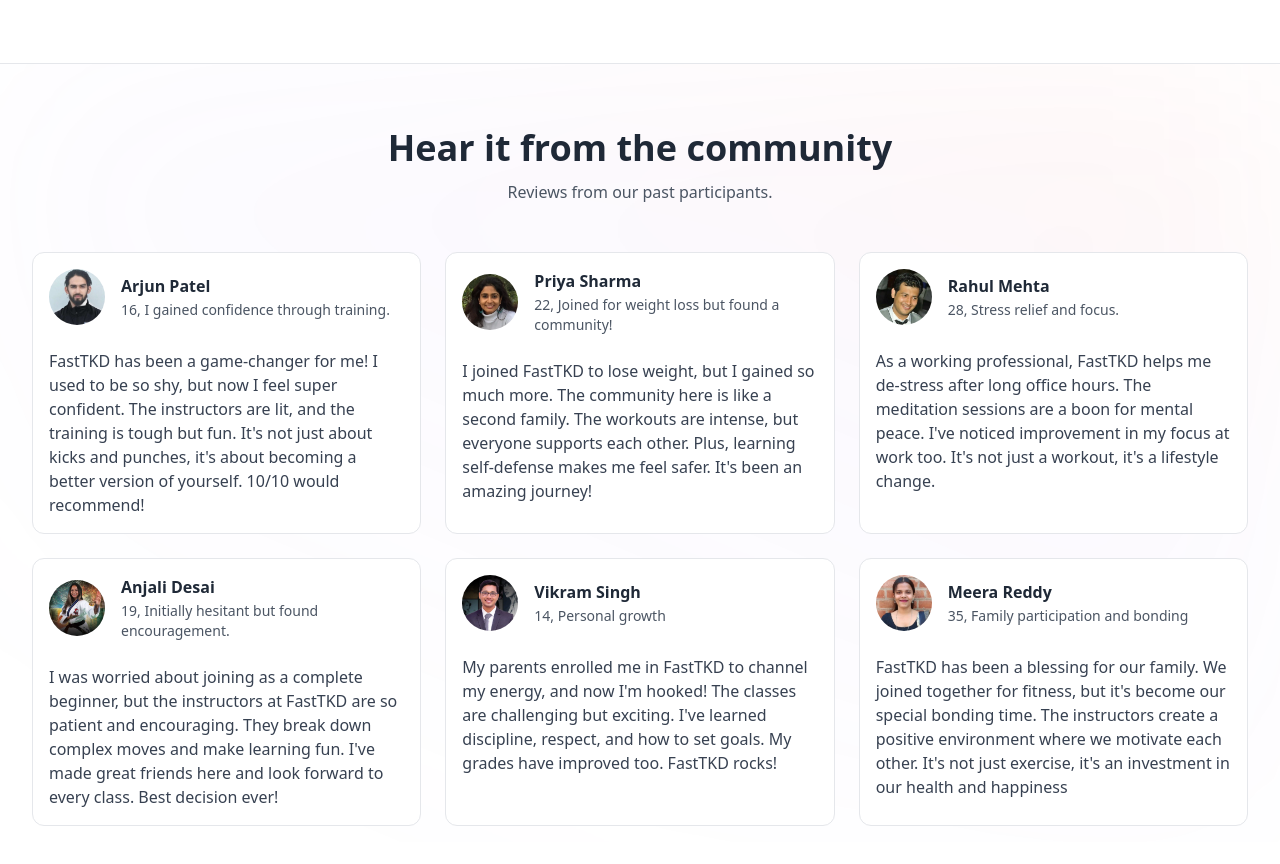
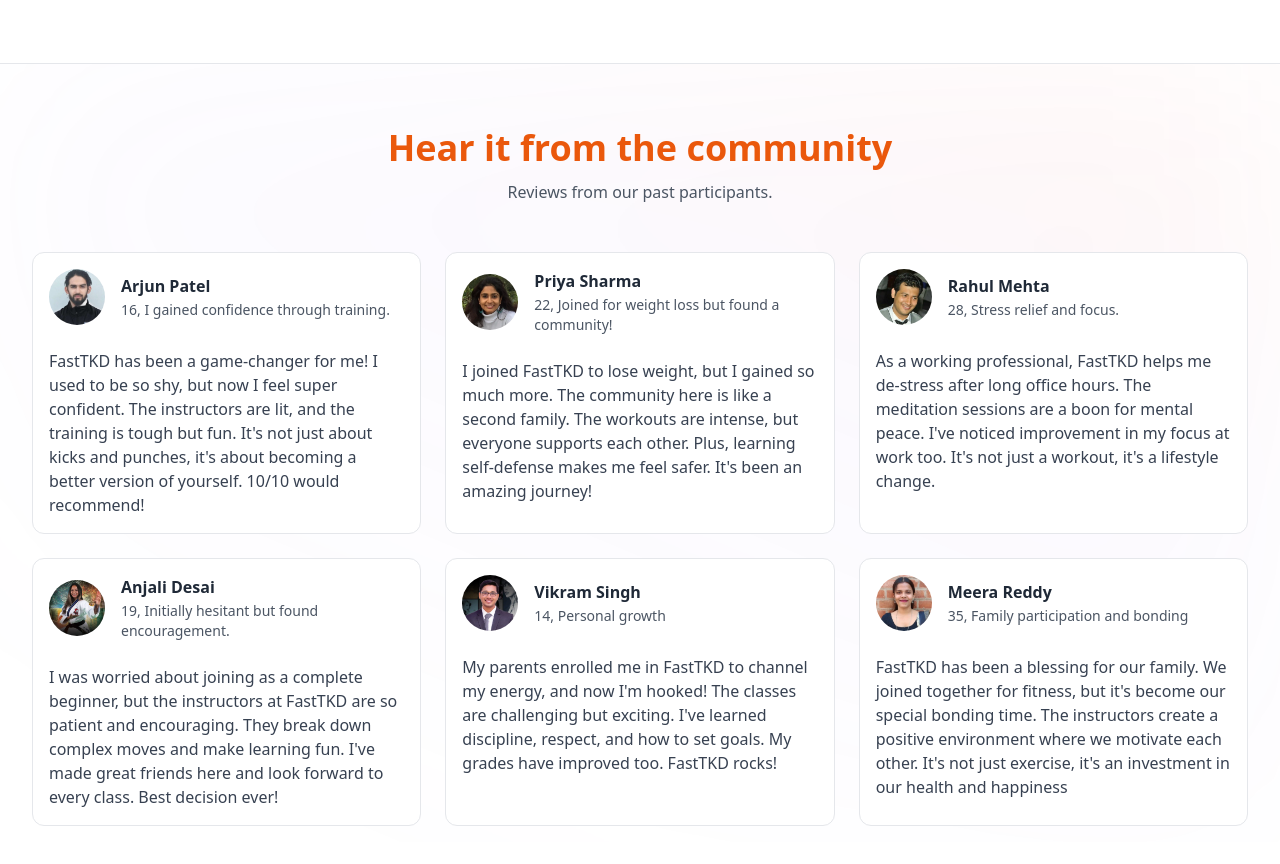
Before and after one commit to tushgaurav/HanWong-site, a Next.js app: page / in a window 1280 px wide. Shown: the part 8280-9144 px from the top of the page. Built offline with nearby package versions, Linux system fonts and the light colour scheme.

Commit message:
color change

```diff
--- a/components/ui/Testimonials/index.jsx
+++ b/components/ui/Testimonials/index.jsx
@@ -50,7 +50,7 @@
     <SectionWrapper className="pb-4">
       <div id="testimonials" className="max-w-screen-xl mx-auto px-4 md:px-8">
         <div className="max-w-2xl sm:text-center md:mx-auto">
-          <h2 className="text-gray-800 text-3xl font-semibold sm:text-4xl">
+          <h2 className="text-orange-600 text-3xl font-semibold sm:text-4xl">
             Hear it from the community
           </h2>
           <p className="mt-3 text-gray-600">
```
